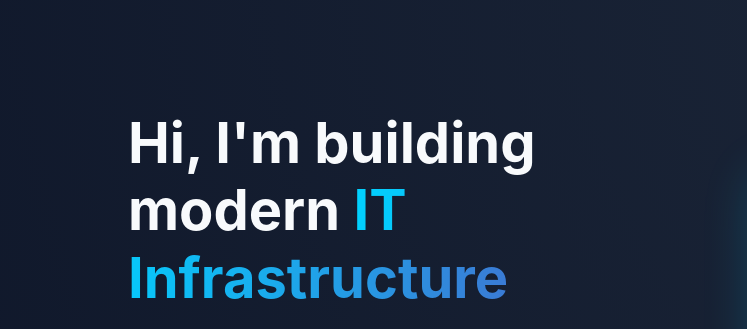
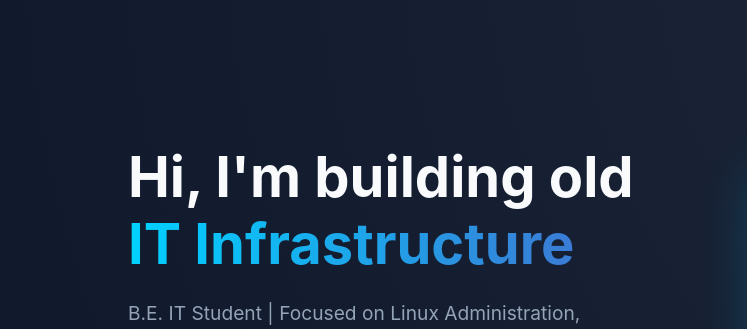
Before and after one commit to Nishit1814/node-js-based-project, a website: page public/index.html in a window 1280 px wide. Shown: the part 96-425 px from the top of the page, 0-747 px from the left. Drawn offline with Linux system fonts and the light colour scheme.

Commit message:
Update modern to older

```diff
--- a/public/index.html
+++ b/public/index.html
@@ -117,7 +117,7 @@
 
     <section id="home" class="hero">
         <div class="hero-text reveal">
-            <h1>Hi, I'm building modern <span class="highlight">IT Infrastructure</span></h1>
+            <h1>Hi, I'm building old <span class="highlight">IT Infrastructure</span></h1>
             <p>B.E. IT Student | Focused on Linux Administration, Scripting, and foundational CI/CD practices. Ready to solve complex problems.</p>
             <a href="#projects" class="btn btn-primary">See My Work</a>
         </div>
```
